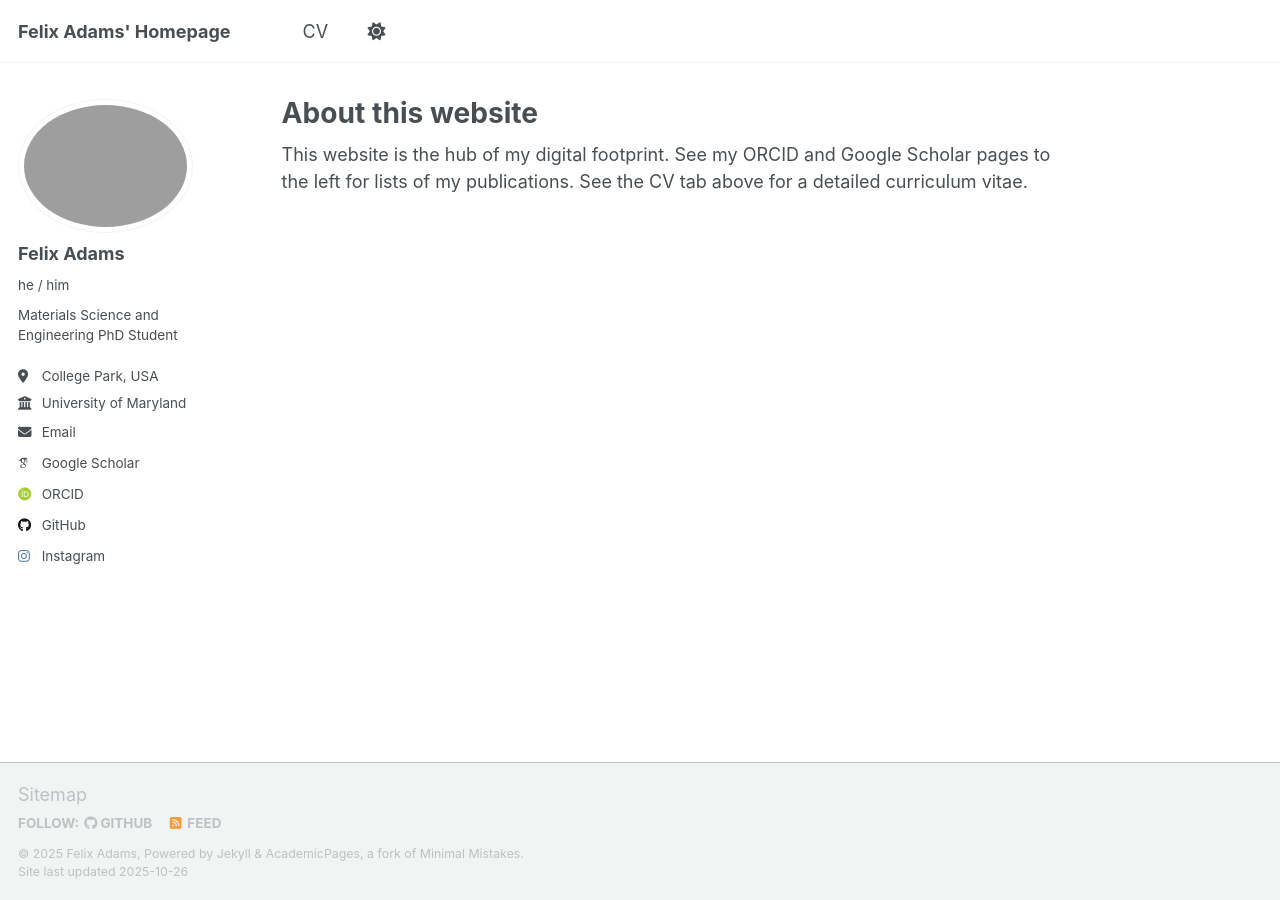
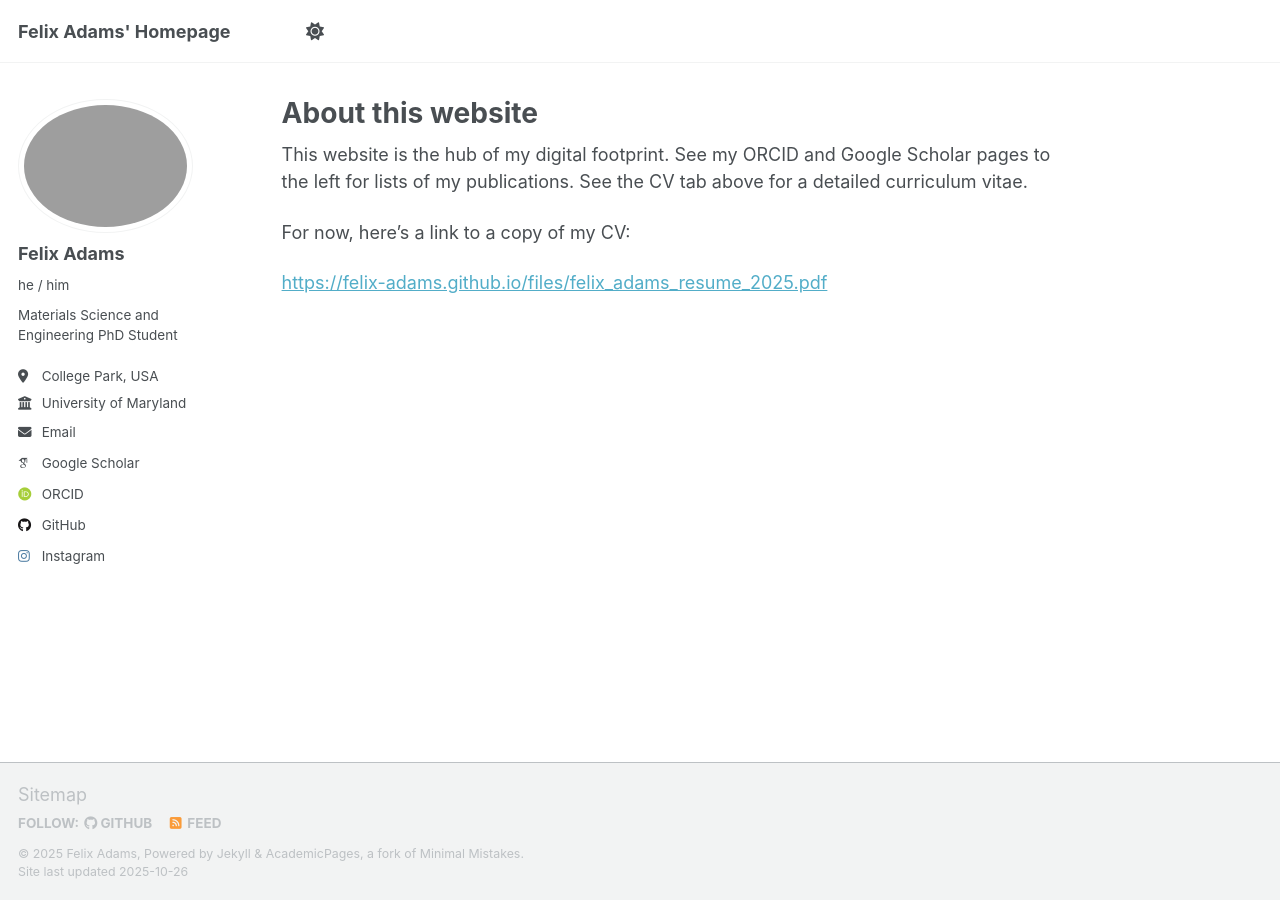
Before and after one commit to felix-adams/felix-adams.github.io, a Jekyll site: the page built from _pages/about.md, in a window 1280 px wide. Built offline with Jekyll 4.4.1, drawn with Linux system fonts in a browser that asks for light colours; some web fonts are replaced; a script that is not in the unit is left out.

Commit message:
Replaced unfinished CV page with link to PDF.

```diff
--- a/_data/navigation.yml
+++ b/_data/navigation.yml
@@ -23,8 +23,8 @@ main:
   # - title: "Blog Posts"
   #   url: /year-archive/
 
-  - title: "CV"
-    url: /cv/
+  # - title: "CV"
+  #   url: /cv/
 
   # - title: "CV"
   #   url: /cv-json/
--- a/_pages/about.md
+++ b/_pages/about.md
@@ -8,3 +8,7 @@ redirect_from:
 ---
 
 This website is the hub of my digital footprint. See my ORCID and Google Scholar pages to the left for lists of my publications. See the CV tab above for a detailed curriculum vitae.
+
+For now, here's a link to a copy of my CV:
+
+<https://felix-adams.github.io/files/felix_adams_resume_2025.pdf>
```
Also changed, not shown: 1 other file.
